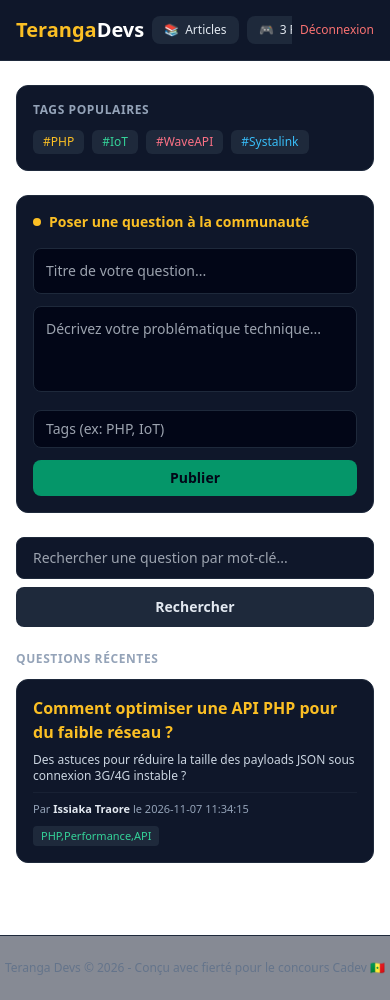
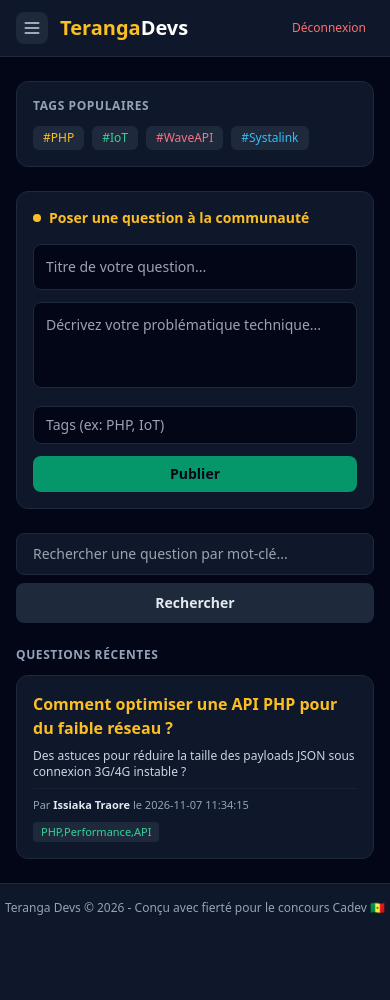
Before and after one commit to Assiaka98/teranga-devs, a PHP site: page /index.php in a window 390 px wide. After the commit the page ends 915 px from the top, so only its background shows below. Run offline with PHP 8.4, Linux system fonts and the light colour scheme; a user stored in the database is signed in; data comes from the database, SQL or seed files in the repository; some libraries are stand-ins or nearby versions.

Commit message:
Responsivite sur mobile

```diff
--- a/includes/footer.php
+++ b/includes/footer.php
@@ -1,7 +1,7 @@
 <!-- Footer -->
-    <footer class="border-t border-slate-800 bg-slate-900/50 py-6 text-center text-xs text-slate-500 mt-12">
-        <p>Teranga Devs &copy; 2026 - Conçu avec fierté pour le concours Cadev 🇸🇳</p>
-    </footer>
+<footer class="bg-slate-900 border-t border-slate-800 text-slate-400 text-xs py-4 text-center mt-auto">
+    <p>Teranga Devs &copy; <?= date('Y') ?> - Conçu avec fierté pour le concours Cadev 🇸🇳</p>
+</footer>
 
     <!-- Inclusion du fichier JS externe -->
     <script src="assets/js/main.js"></script>
--- a/includes/header.php
+++ b/includes/header.php
@@ -40,30 +40,43 @@ if (isset($_SESSION['user_id'])) {
             }
         }
     </script>
+</head>
+<body class="bg-slate-950 text-slate-100 min-h-screen flex flex-col justify-between">
+
 <header class="bg-slate-900 border-b border-slate-800 sticky top-0 z-50">
     <div class="max-w-7xl mx-auto px-4 py-3 flex items-center justify-between gap-2">
 
-        <!-- Logo -->
-        <a href="index.php" class="font-bold text-xl text-amber-400 shrink-0">
-            Teranga<span class="text-white">Devs</span>
-        </a>
+        <!-- Menu Burger Mobile + Logo -->
+        <div class="flex items-center gap-3">
+            <button onclick="toggleMobileMenu()" class="text-slate-300 hover:text-white p-1.5 rounded-lg bg-slate-800 focus:outline-none lg:hidden" aria-label="Menu">
+                <svg class="w-5 h-5" fill="none" stroke="currentColor" viewBox="0 0 24 24">
+                    <path stroke-linecap="round" stroke-linejoin="round" stroke-width="2" d="M4 6h16M4 12h16M4 18h16"></path>
+                </svg>
+            </button>
+            <a href="index.php" class="font-bold text-xl text-amber-400 shrink-0">
+                Teranga<span class="text-white">Devs</span>
+            </a>
+        </div>
 
-        <!-- Liens centraux (scrollable proprement sur mobile si l'écran est petit) -->
-        <nav class="flex items-center gap-2 overflow-x-auto no-scrollbar py-1">
-            <a href="articles.php" class="bg-slate-800 hover:bg-slate-700 text-xs text-slate-200 px-3 py-1.5 rounded-lg flex items-center gap-1.5 shrink-0 transition">
+        <!-- Navigation Desktop -->
+        <nav class="hidden lg:flex items-center gap-2">
+            <a href="articles.php" class="bg-slate-800 hover:bg-slate-700 text-xs text-slate-200 px-3 py-2 rounded-lg flex items-center gap-1.5 transition border border-slate-700">
                 📚 <span>Articles</span>
             </a>
-            <a href="game.php" class="bg-slate-800 hover:bg-slate-700 text-xs text-slate-200 px-3 py-1.5 rounded-lg flex items-center gap-1.5 shrink-0 transition">
+            <a href="game.php" class="bg-slate-800 hover:bg-slate-700 text-xs text-slate-200 px-3 py-2 rounded-lg flex items-center gap-1.5 transition border border-slate-700">
                 🎮 <span>3 Pions</span>
             </a>
         </nav>
 
-        <!-- Boutons d'action (Connexion / Inscription) -->
+        <!-- Boutons d'action (Connexion / Inscription / Déconnexion) -->
         <div class="flex items-center gap-2 shrink-0">
             <?php if (isset($_SESSION['user_id'])): ?>
-                <a href="logout.php" class="text-xs text-red-400 hover:underline">Déconnexion</a>
+                <?php if (!empty($userPrenom)): ?>
+                    <span class="text-xs text-slate-300 hidden sm:inline">Salut, <?= htmlspecialchars($userPrenom) ?></span>
+                <?php endif; ?>
+                <a href="logout.php" class="text-xs text-red-400 hover:underline px-2 py-1">Déconnexion</a>
             <?php else: ?>
-                <a href="login.php" class="text-xs text-slate-300 hover:text-white px-2 py-1">Connexion</a>
+                <a href="login.php" class="text-xs text-slate-300 hover:text-white px-2.5 py-1.5">Connexion</a>
                 <a href="register.php" class="bg-amber-400 hover:bg-amber-500 text-slate-950 font-bold text-xs px-3 py-1.5 rounded-lg transition">
                     Inscription
                 </a>
@@ -71,4 +84,24 @@ if (isset($_SESSION['user_id'])) {
         </div>
 
     </div>
+
+    <!-- Tiroir Mobile (Menu déroulant type Stack Overflow) -->
+    <div id="mobile-menu" class="hidden lg:hidden bg-slate-900 border-t border-slate-800 px-4 py-4 space-y-2.5 shadow-xl">
+        <div class="text-[10px] font-bold text-slate-400 uppercase tracking-wider mb-1">Navigation</div>
+
+        <a href="articles.php" class="flex items-center gap-3 py-2.5 px-3 rounded-lg text-sm font-semibold text-amber-400 bg-slate-800/80 hover:bg-slate-800 border border-slate-700">
+            <span>📚</span> Articles de la communauté
+        </a>
+
+        <a href="game.php" class="flex items-center gap-3 py-2.5 px-3 rounded-lg text-sm font-semibold text-emerald-400 bg-slate-800/80 hover:bg-slate-800 border border-slate-700">
+            <span>🎮</span> 3 Pions (Dakar Game)
+        </a>
+    </div>
 </header>
+
+<script>
+    function toggleMobileMenu() {
+        const menu = document.getElementById('mobile-menu');
+        menu.classList.toggle('hidden');
+    }
+</script>
```
